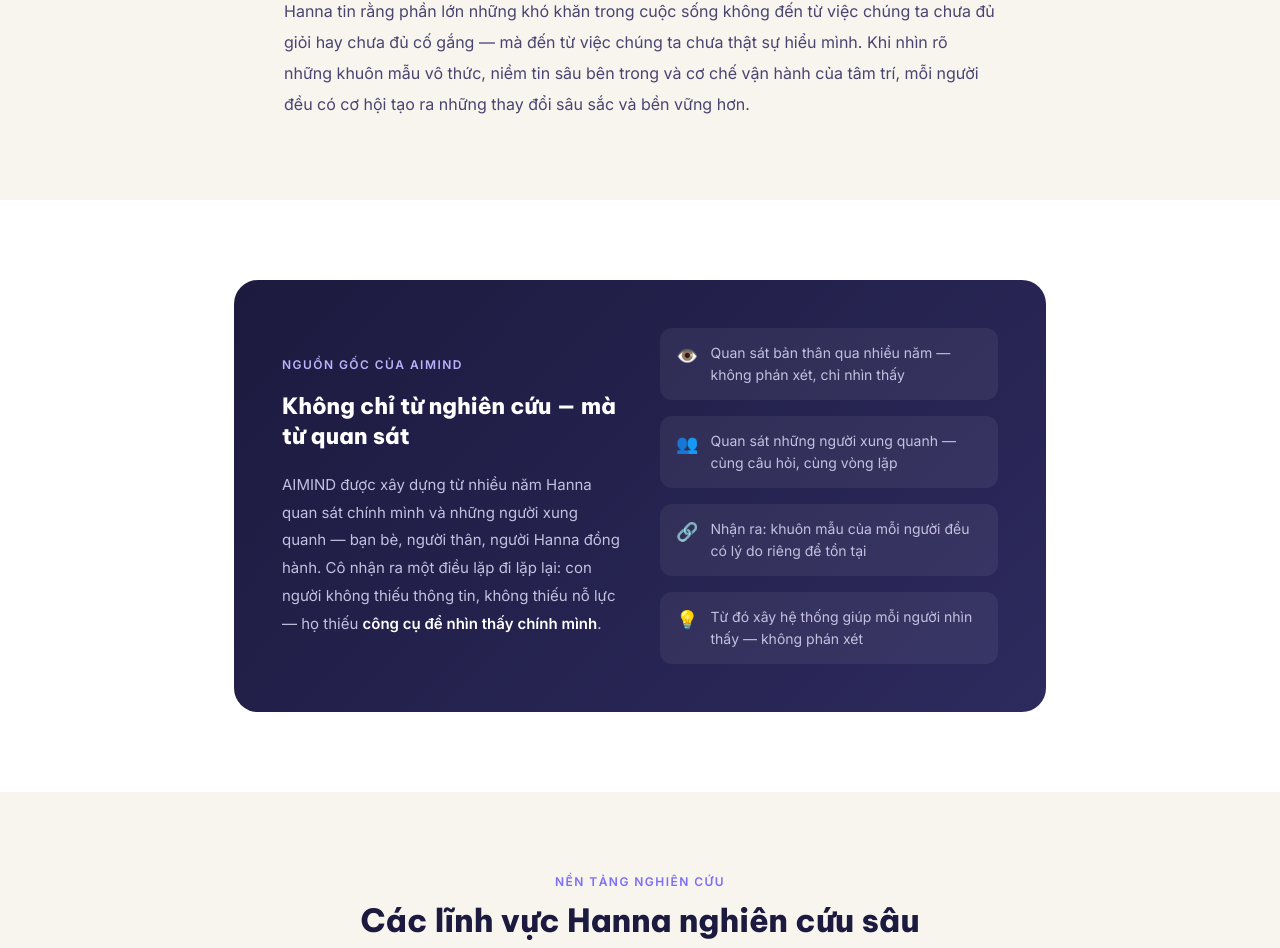
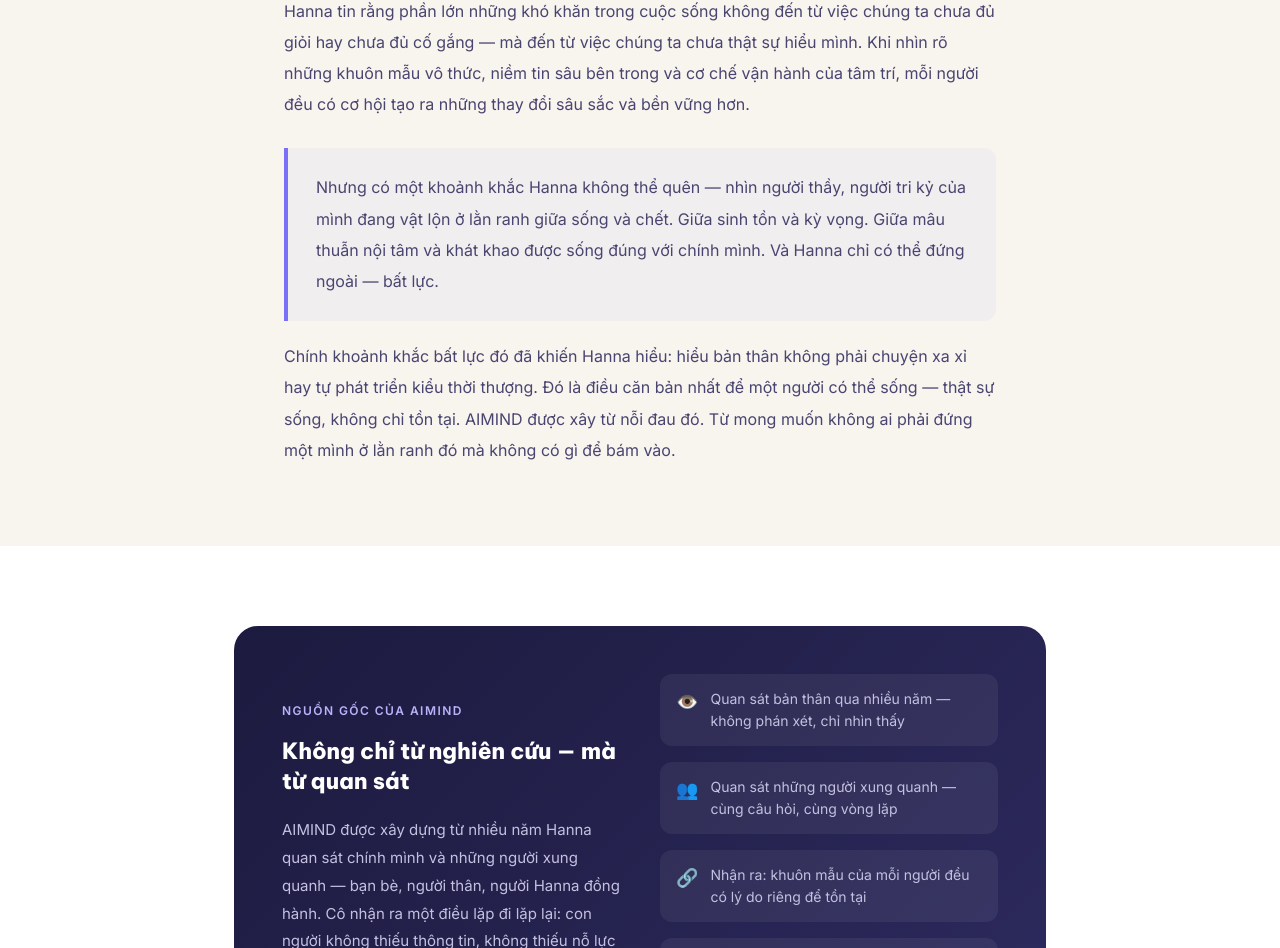
Before and after one commit to hangdt369-sys/aimind-website, a Next.js app: page /ve-chung-toi/doi-ngu in a window 1280 px wide. Shown: the part 1251-2199 px from the top of the page. Built offline with nearby package versions, Linux system fonts and the light colour scheme.

Commit message:
doi-ngu: add raw founding moment — helplessness at the edge

```diff
--- a/src/app/ve-chung-toi/doi-ngu/page.tsx
+++ b/src/app/ve-chung-toi/doi-ngu/page.tsx
@@ -178,6 +178,12 @@
               </p>
               <p>
                 Hanna tin rằng phần lớn những khó khăn trong cuộc sống không đến từ việc chúng ta chưa đủ giỏi hay chưa đủ cố gắng — mà đến từ việc chúng ta chưa thật sự hiểu mình. Khi nhìn rõ những khuôn mẫu vô thức, niềm tin sâu bên trong và cơ chế vận hành của tâm trí, mỗi người đều có cơ hội tạo ra những thay đổi sâu sắc và bền vững hơn.
+              </p>
+              <p style={{ marginTop: "1.75rem", padding: "1.5rem 1.75rem", borderLeft: "4px solid #7C6FF7", backgroundColor: "rgba(124,111,247,0.05)", borderRadius: "0 12px 12px 0" }}>
+                Nhưng có một khoảnh khắc Hanna không thể quên — nhìn người thầy, người tri kỷ của mình đang vật lộn ở lằn ranh giữa sống và chết. Giữa sinh tồn và kỳ vọng. Giữa mâu thuẫn nội tâm và khát khao được sống đúng với chính mình. Và Hanna chỉ có thể đứng ngoài — bất lực.
+              </p>
+              <p style={{ marginTop: "1.25rem" }}>
+                Chính khoảnh khắc bất lực đó đã khiến Hanna hiểu: hiểu bản thân không phải chuyện xa xỉ hay tự phát triển kiểu thời thượng. Đó là điều căn bản nhất để một người có thể sống — thật sự sống, không chỉ tồn tại. AIMIND được xây từ nỗi đau đó. Từ mong muốn không ai phải đứng một mình ở lằn ranh đó mà không có gì để bám vào.
               </p>
             </div>
           </div>
```
